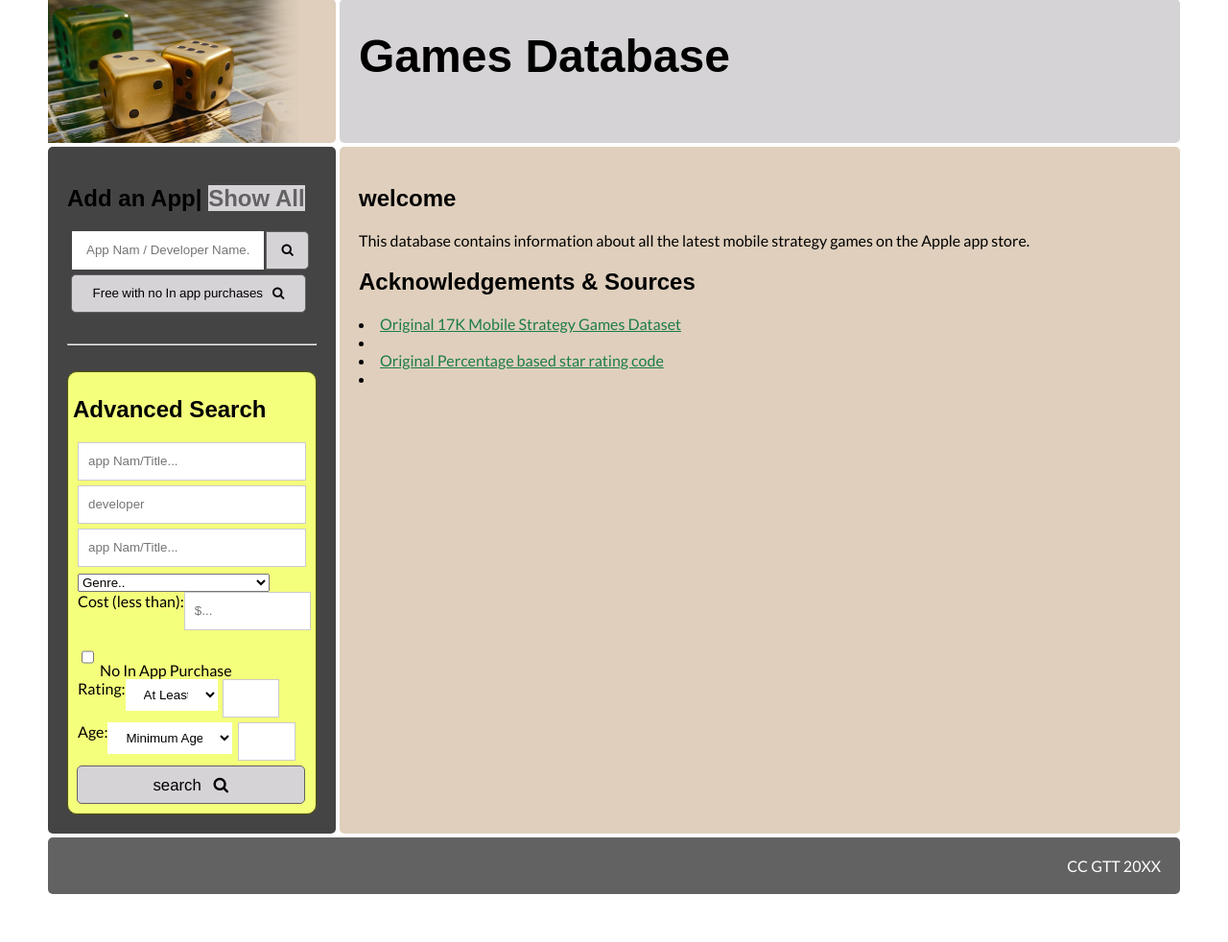
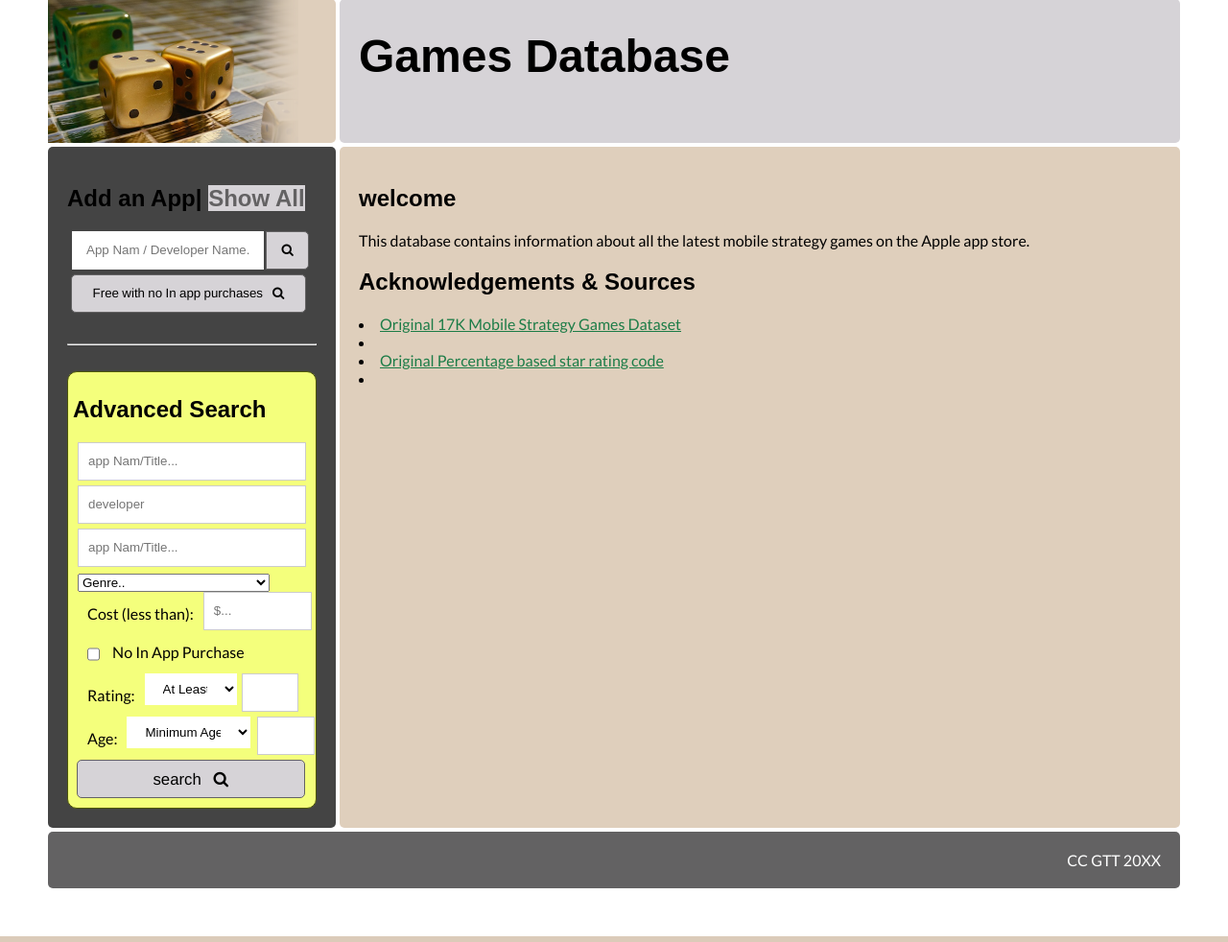
Before and after one commit to oimooimo/12_Game_DB, a PHP site: page /index.php in a window 1280 px wide. Shown: the part 51-1033 px from the top of the page at 96% size. Run offline with PHP 8.4, Linux system fonts and the light colour scheme; data that the repository does not hold is empty; some web fonts are replaced.

Commit message:
Advance seaarch pt.3
added in adv_txt

```diff
--- a/css/data_style.css
+++ b/css/data_style.css
@@ -234,3 +234,10 @@ input {
     width:95%;
     margin-bottom: 5px;
 }
+
+.adv-txt {
+    vertical-align:middle;
+    margin:auto;
+    margin-right: 10px;
+    margin-left: 10px;
+}
```
